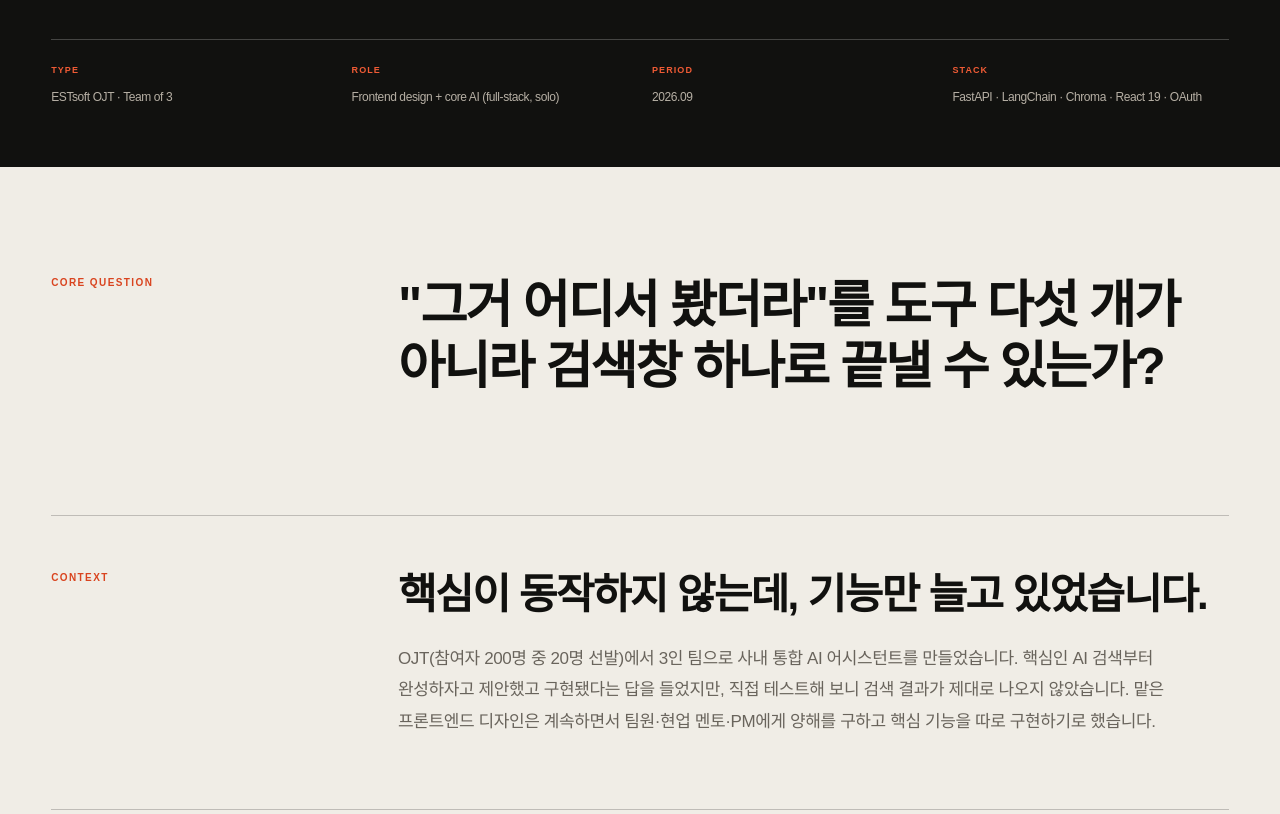
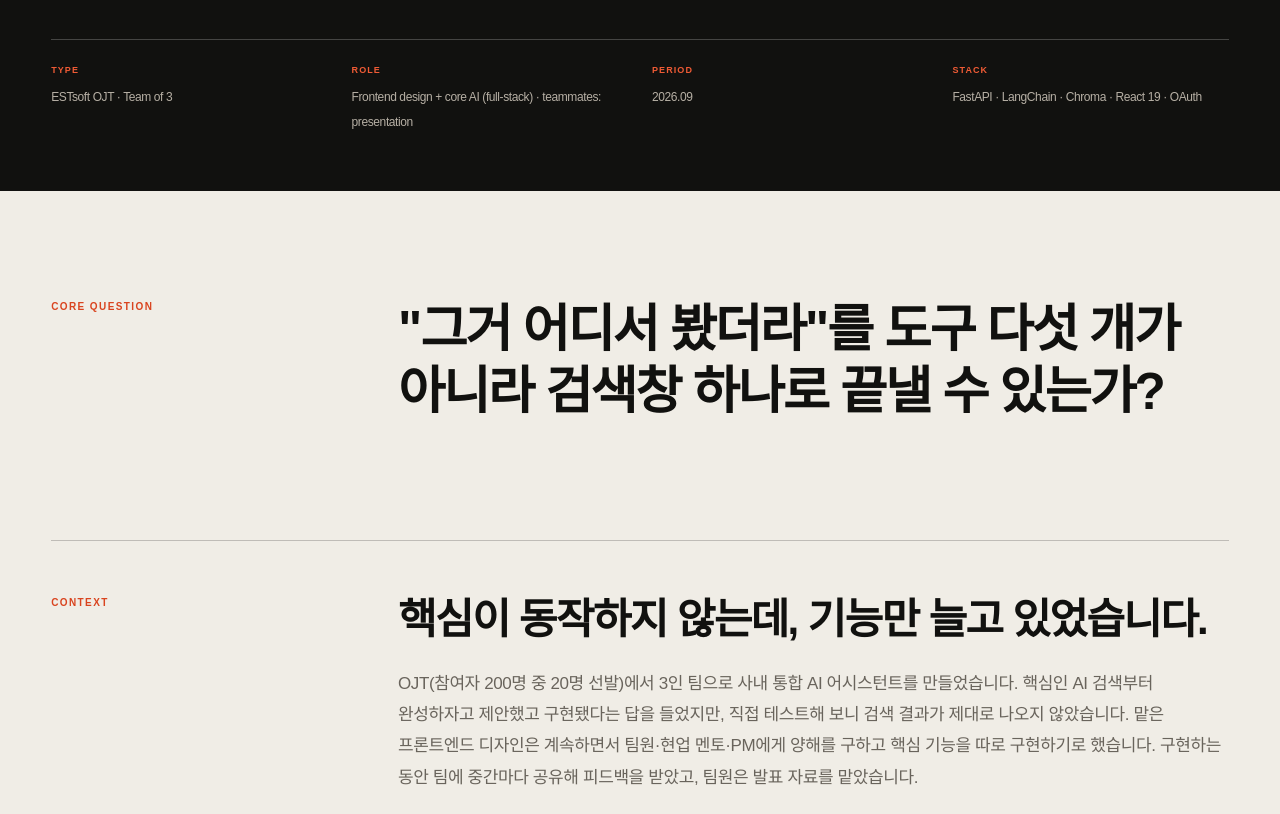
Before and after one commit to YunhuPark/portfolio, a plain HTML site: page project-topic-thread.html in a window 1280 px wide. Shown: the part 736-1550 px from the top of the page. Drawn offline with Linux system fonts and the light colour scheme.

Commit message:
Topic Thread AI: state what teammates did and how the team stayed in the loop
The page read as if the whole project was built solo. Note that teammates
handled the presentation and that progress was shared and reviewed along the way.

Co-Authored-By: Claude Sonnet 5.5 <noreply@anthropic.com>

```diff
--- a/project-topic-thread.html
+++ b/project-topic-thread.html
@@ -38,7 +38,7 @@
       </div>
       <div class="case-hero-meta">
         <div><small>TYPE</small><span>ESTsoft OJT · Team of 3</span></div>
-        <div><small>ROLE</small><span>Frontend design + core AI (full-stack, solo)</span></div>
+        <div><small>ROLE</small><span>Frontend design + core AI (full-stack) · teammates: presentation</span></div>
         <div><small>PERIOD</small><span>2026.09</span></div>
         <div><small>STACK</small><span>FastAPI · LangChain · Chroma · React 19 · OAuth</span></div>
       </div>
@@ -47,7 +47,7 @@
     <section class="case-content">
       <div class="case-lead"><span class="label">Core question</span><blockquote>"그거 어디서 봤더라"를 도구 다섯 개가 아니라 검색창 하나로 끝낼 수 있는가?</blockquote></div>
 
-      <section class="case-section"><span class="label">Context</span><div><h2>핵심이 동작하지 않는데, 기능만 늘고 있었습니다.</h2><p>OJT(참여자 200명 중 20명 선발)에서 3인 팀으로 사내 통합 AI 어시스턴트를 만들었습니다. 핵심인 AI 검색부터 완성하자고 제안했고 구현됐다는 답을 들었지만, 직접 테스트해 보니 검색 결과가 제대로 나오지 않았습니다. 맡은 프론트엔드 디자인은 계속하면서 팀원·현업 멘토·PM에게 양해를 구하고 핵심 기능을 따로 구현하기로 했습니다.</p></div></section>
+      <section class="case-section"><span class="label">Context</span><div><h2>핵심이 동작하지 않는데, 기능만 늘고 있었습니다.</h2><p>OJT(참여자 200명 중 20명 선발)에서 3인 팀으로 사내 통합 AI 어시스턴트를 만들었습니다. 핵심인 AI 검색부터 완성하자고 제안했고 구현됐다는 답을 들었지만, 직접 테스트해 보니 검색 결과가 제대로 나오지 않았습니다. 맡은 프론트엔드 디자인은 계속하면서 팀원·현업 멘토·PM에게 양해를 구하고 핵심 기능을 따로 구현하기로 했습니다. 구현하는 동안 팀에 중간마다 공유해 피드백을 받았고, 팀원은 발표 자료를 맡았습니다.</p></div></section>
 
       <section class="case-section"><span class="label">My role</span><div><h2>3일 동안 핵심 검색부터 풀스택으로 만들었습니다.</h2><ul><li>주제의 중심인 <strong>RAG 기반 자연어 통합 검색</strong>을 먼저 완성하고, 요약·의사결정 흐름·할 일 추출을 그 위에 얹는 순서로 진행</li><li>5개 소스 커넥터와 오프라인 적재 파이프라인, FastAPI 백엔드, React 화면</li><li>소스별 사용자 OAuth 연결과 권한 필터링, 사내망 LLM 전환</li></ul></div></section>
 
@@ -55,7 +55,7 @@
 
       <section class="case-section"><span class="label">Decision</span><div><h2>모델보다 문서와 권한이 품질을 갈랐습니다.</h2><h3>형식별 파싱</h3><p>PDF·Word·Excel·PowerPoint·한글(HWPX)은 구조가 제각각이라 검색에서 빠지는 문서가 생겼습니다. 형식마다 내용을 꺼내는 처리를 따로 두고, 코드·빌드 산출물은 노이즈로 제외했습니다.</p><h3>권한 필터링</h3><p>통합 검색은 접근 권한이 없는 문서를 보여 줄 위험이 있습니다. 다섯 소스 모두 사용자 계정을 OAuth로 연결해, 그 사람이 열 수 있는 문서만 검색되게 했습니다.</p><h3>사내망 LLM 전환</h3><p>사내 문서를 외부 LLM으로 보낼 수 없는 환경을 위해 설정 하나(<code>LLM_BACKEND</code>)로 OpenAI와 사내망 Ollama를 전환하게 했습니다.</p><h3>검색 구제 단계</h3><p>제목이 정확히 일치하는 문서가 벡터 후보에도 못 드는 문제가 있어 제목 일치 문서를 구제하는 단계를 넣고 관련도 임계값을 다시 맞췄습니다.</p></div></section>
 
-      <section class="case-section"><span class="label">Evidence</span><div><h2>결과물로 판단받았습니다.</h2><div class="case-metrics"><div class="case-metric"><strong>3일</strong><small>핵심 검색 기능 1인 구현</small></div><div class="case-metric"><strong>ADOPTED</strong><small>팀원·현업 멘토·PM 전원 동의로 팀 최종 결과물 채택</small></div><div class="case-metric"><strong>5</strong><small>연결한 소스 (Notion·Slack·Drive·GitHub·GitLab)</small></div><div class="case-metric"><strong>5</strong><small>파싱하는 문서 형식 (PDF·DOCX·XLSX·PPTX·HWPX)</small></div></div><div class="case-note"><strong>측정하지 않은 것.</strong> 검색 정확도를 정량으로 재지는 않았습니다. 판단 근거는 피드백 시간의 시연과 현업 멘토·PM의 평가입니다. 저장소 첫 커밋(9.18)에 코드가 한 번에 올라가 있어 3일 동안의 순서는 깃 기록으로는 보이지 않습니다.</div></div></section>
+      <section class="case-section"><span class="label">Evidence</span><div><h2>결과물로 판단받았습니다.</h2><div class="case-metrics"><div class="case-metric"><strong>3일</strong><small>핵심 검색 기능 구현 (팀원은 발표 자료 담당)</small></div><div class="case-metric"><strong>ADOPTED</strong><small>팀원·현업 멘토·PM 전원 동의로 팀 최종 결과물 채택</small></div><div class="case-metric"><strong>5</strong><small>연결한 소스 (Notion·Slack·Drive·GitHub·GitLab)</small></div><div class="case-metric"><strong>5</strong><small>파싱하는 문서 형식 (PDF·DOCX·XLSX·PPTX·HWPX)</small></div></div><div class="case-note"><strong>측정하지 않은 것.</strong> 검색 정확도를 정량으로 재지는 않았습니다. 판단 근거는 피드백 시간의 시연과 현업 멘토·PM의 평가입니다. 저장소 첫 커밋(9.18)에 코드가 한 번에 올라가 있어 3일 동안의 순서는 깃 기록으로는 보이지 않습니다.</div></div></section>
 
       <section class="case-section"><span class="label">Troubleshooting</span><div><h2>고친 기능이 만든 두 번째 문제까지 찾았습니다.</h2><h3>검색 구제 단계가 만든 동점</h3><p><strong>증상</strong> 정답인 Slack 문서가 검색 상위 4개에서 밀렸습니다. <strong>원인</strong> 제목이 일치하는 문서를 살리는 구제 단계가 구제된 문서에 모두 같은 점수(0.37)를 주었고, 앱 코드 저장소도 색인 대상이라 그 키워드를 언급한 코드·문서 파일이 동점자가 되어 실제 유사도 0.292인 정답을 밀어냈습니다. <strong>해결</strong> 구제 관련도를 임계값을 겨우 넘기는 최소값(0.27)으로 낮춰 진짜 벡터 유사도가 있는 문서가 항상 앞서게 했습니다.</p><h3>소셜 로그인의 도메인 제한 우회</h3><p><strong>증상</strong> 도메인 제한을 켜도 개인 Gmail·카카오 계정으로 로그인하면 들어와졌습니다. <strong>원인</strong> 도메인 검사가 이메일·비밀번호 가입에만 연결돼 있었습니다. <strong>해결</strong> Google은 신규 계정 생성 시 도메인을 비교하고(기존 계정 재로그인은 유지), 카카오는 이메일 동의가 없으면 거부했습니다. 격리 테스트 6개 시나리오로 확인했습니다.</p></div></section>
 
```
